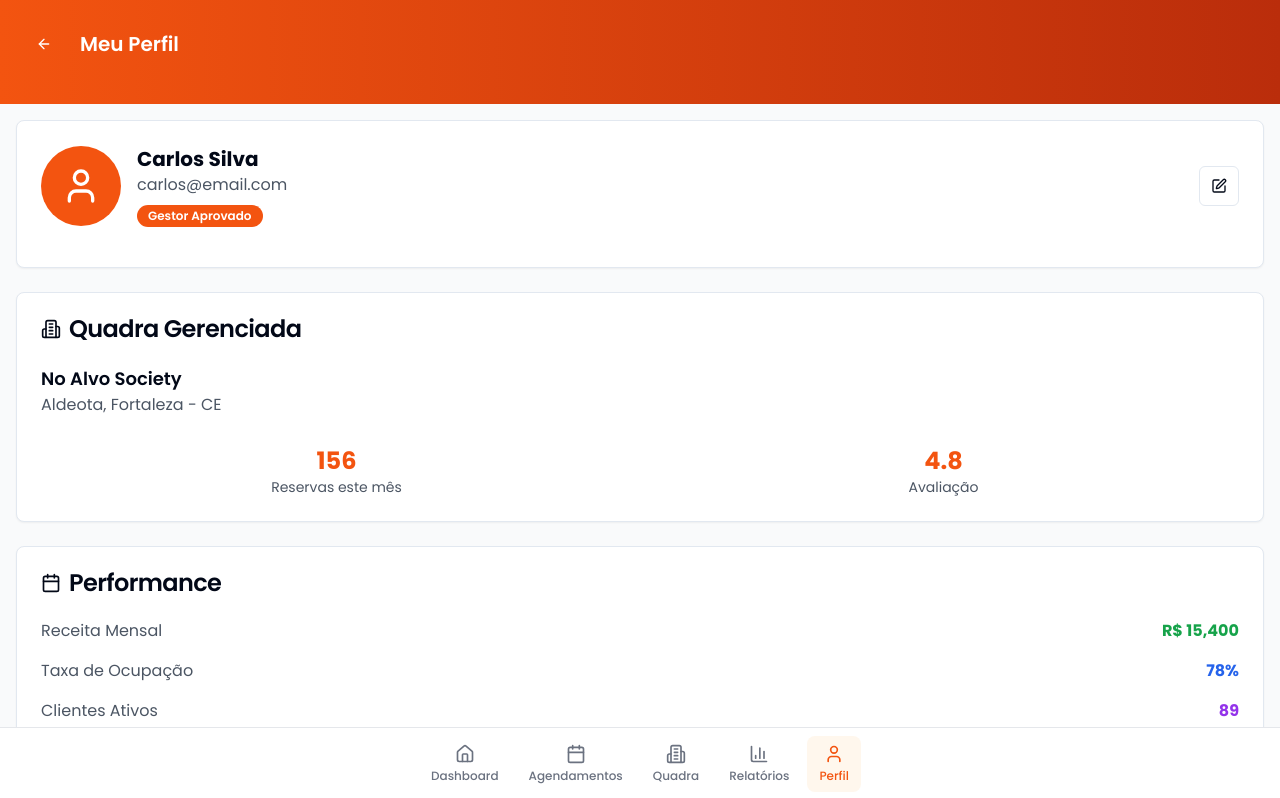
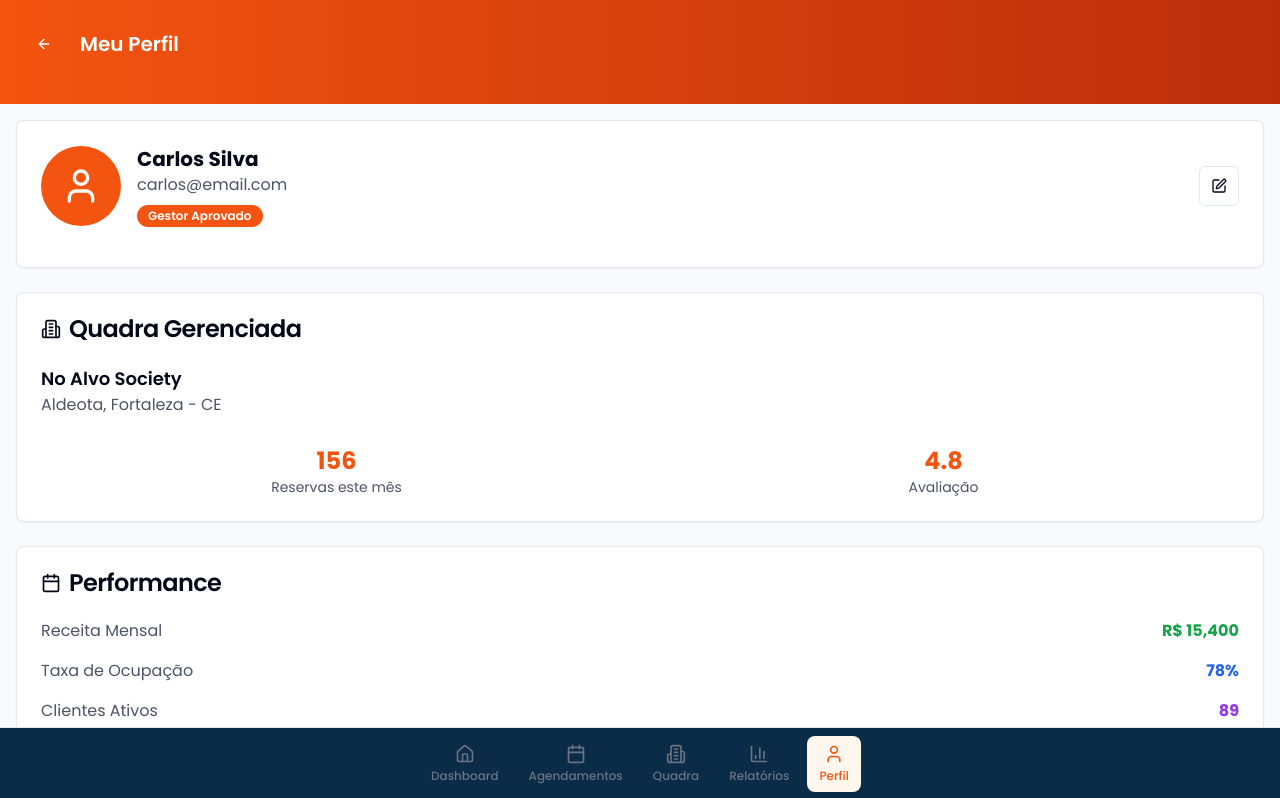
Before and after one commit to driblus4pp/driblus-soccer-social, a React (Vite) app: page /gestor/perfil in a window 1280 px wide. Shown: the top 798 px of the page. Built offline with nearby package versions, Linux system fonts and the light colour scheme.

Commit message:
Fix: Apply background color to navigation screens
Apply the specified background color (#0A2C49) to the navigation screens.

```diff
--- a/src/components/navigation/BottomNavigation.tsx
+++ b/src/components/navigation/BottomNavigation.tsx
@@ -1,3 +1,4 @@
+
 import React from 'react';
 import { useNavigate, useLocation } from 'react-router-dom';
 import { Home, Calendar, Bell, User, BarChart3, Settings, Building2, Users } from 'lucide-react';
@@ -47,7 +48,7 @@ const BottomNavigation: React.FC<BottomNavigationProps> = ({ userType }) => {
   };
 
   return (
-    <div className="fixed bottom-0 left-0 right-0 bg-white border-t border-gray-200 px-2 py-2 z-50">
+    <div className="fixed bottom-0 left-0 right-0 bg-[#0A2C49] border-t border-gray-200 px-2 py-2 z-50">
       <div className="flex justify-around items-center max-w-md mx-auto">
         {items.map((item) => {
           const isActive = location.pathname === item.route;
```
